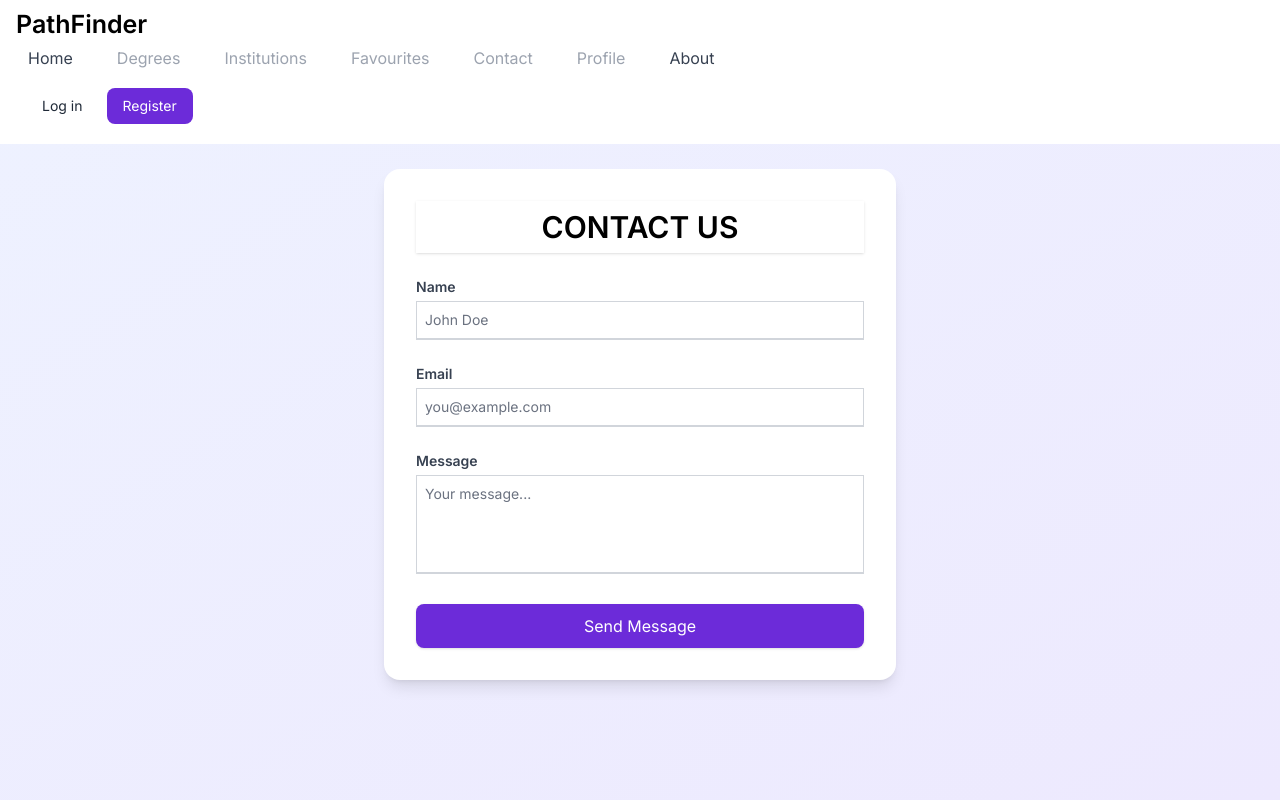
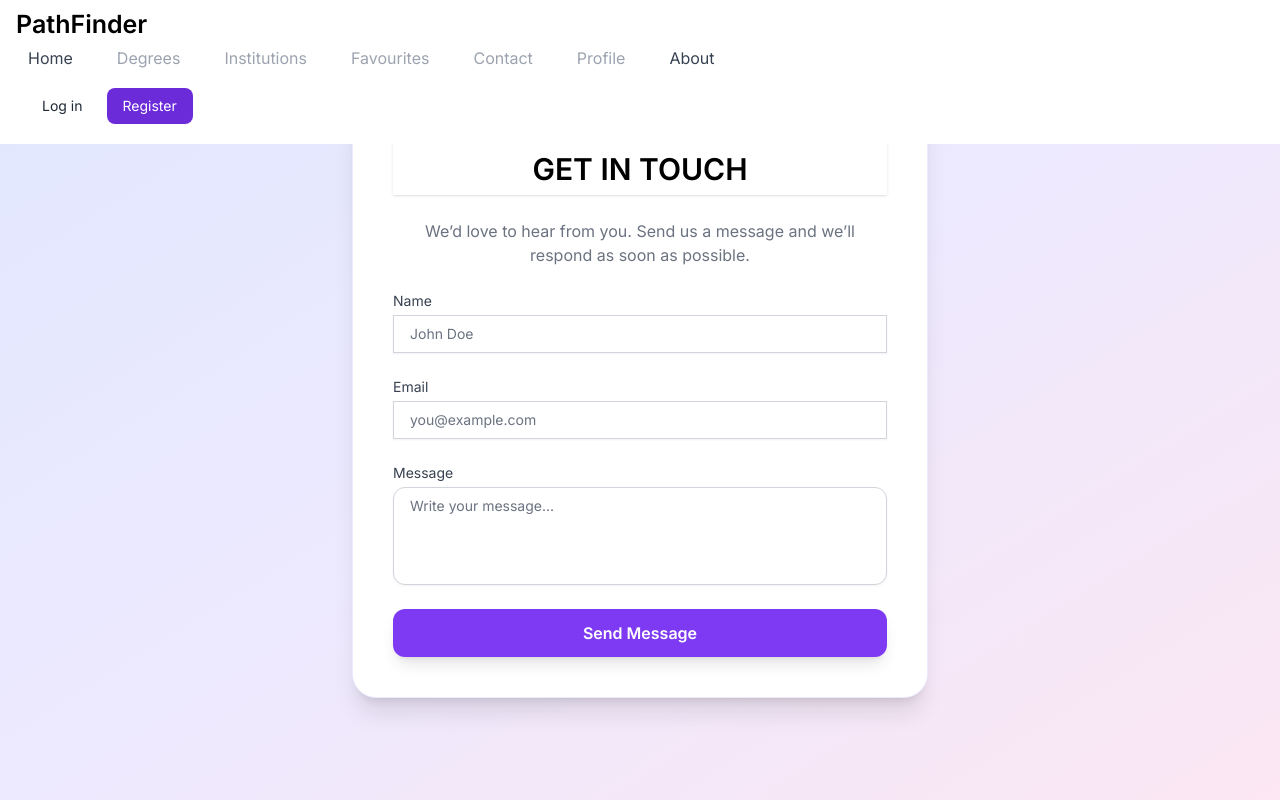
Before and after one commit to devnitht02/recommendation-engine, a Django app: template recommender/dashboard/templates/contact.html in a window 1280 px wide. Run offline with Django 5.2, Linux system fonts and the light colour scheme; the template is opened without the code that fills it, so the values that code supplies are empty; some libraries are stand-ins or nearby versions.

Commit message:
contact jquery handling and validation

```diff
--- a/recommender/dashboard/templates/contact.html
+++ b/recommender/dashboard/templates/contact.html
@@ -5,58 +5,98 @@
     <link rel="stylesheet" href="{% static 'src/dashboard.css' %}">
 {% endblock css_cdn %}
 
-{% block js_cdn %}
-{% endblock js_cdn %}
+{% block content %}
+    <!-- Contact Page Layout -->
+    <div class="min-h-screen bg-gradient-to-br from-indigo-100 via-purple-100 to-pink-100 flex items-center justify-center px-4 py-24">
+        <div class="w-full max-w-xl bg-white border border-purple-100 rounded-3xl shadow-xl p-10 space-y-6">
 
-{% block content %}
+            <h1 class="text-center text-3xl font-semibold text-black bg-white py-2 shadow w-full max-w-xl mx-auto mb-6">
+                GET IN TOUCH
+            </h1>
+            <p class="text-center text-gray-500">We’d love to hear from you. Send us a message and we’ll respond as soon
+                as possible.</p>
 
-
-    <div class="min-h-screen bg-gradient-to-br from-indigo-50 to-purple-100 flex items-center justify-center pt-28 pb-16">
-        <div class="w-full max-w-lg bg-white rounded-2xl shadow-lg p-8">
-            <h1 class="text-center text-3xl font-semibold text-black bg-white py-2 shadow w-full max-w-xl mx-auto mb-6">
-                CONTACT US
-            </h1>
-
-            <form action="{% url 'dashboard:contact_page' %}" method="POST" class="space-y-6">
+            <form action="{% url 'dashboard:contact_page' %}" method="POST" class="space-y-6" id="contact-form">
                 {% csrf_token %}
 
                 <div>
-                    <label for="name" class="block text-sm font-semibold text-gray-700 mb-1">Name</label>
+                    <label for="name" class="block text-sm font-medium text-gray-700">Name</label>
                     <input type="text" id="name" name="name" placeholder="John Doe"
-                           class="w-full border-b-2 border-gray-300 bg-transparent px-2 py-2 text-sm focus:outline-none focus:border-purple-600"
+                           class="mt-1 block w-full rounded-xl border border-gray-300 px-4 py-2 shadow-sm focus:border-purple-500 focus:ring-1 focus:ring-purple-500 text-sm"
                            required>
                 </div>
 
                 <div>
-                    <label for="email" class="block text-sm font-semibold text-gray-700 mb-1">Email</label>
+                    <label for="email" class="block text-sm font-medium text-gray-700">Email</label>
                     <input type="email" id="email" name="email" placeholder="you@example.com"
-                           class="w-full border-b-2 border-gray-300 bg-transparent px-2 py-2 text-sm focus:outline-none focus:border-purple-600"
+                           class="mt-1 block w-full rounded-xl border border-gray-300 px-4 py-2 shadow-sm focus:border-purple-500 focus:ring-1 focus:ring-purple-500 text-sm"
                            required>
                 </div>
 
                 <div>
-                    <label for="message" class="block text-sm font-semibold text-gray-700 mb-1">Message</label>
-                    <textarea id="message" name="message" rows="4" placeholder="Your message..."
-                              class="w-full border-b-2 border-gray-300 bg-transparent px-2 py-2 text-sm focus:outline-none focus:border-purple-600 resize-none"
+                    <label for="message" class="block text-sm font-medium text-gray-700">Message</label>
+                    <textarea id="message" name="message" rows="4" placeholder="Write your message..."
+                              class="mt-1 block w-full rounded-xl border border-gray-300 px-4 py-2 shadow-sm focus:border-purple-500 focus:ring-1 focus:ring-purple-500 text-sm resize-none"
                               required></textarea>
                 </div>
 
                 <button type="submit" id="send-message"
-                        class="w-full bg-purple-700 hover:bg-purple-800 text-white font-medium py-2.5 rounded-lg shadow transition duration-300 ease-in-out">
+                        class="w-full bg-purple-600 hover:bg-purple-700 text-white font-semibold py-3 rounded-xl transition duration-300 shadow-lg">
                     Send Message
                 </button>
+
+                <!-- Loading Spinner -->
+                <div id="form-loading" class="flex justify-center mt-4 hidden">
+                    <div role="status">
+                        <svg aria-hidden="true" class="w-6 h-6 text-purple-600 animate-spin fill-purple-700"
+                             viewBox="0 0 100 101" fill="none" xmlns="http://www.w3.org/2000/svg">
+                            <path d="M100 50.59a50 50 0 1 1-10.67-31.49l-8.6 6.4a41.67 41.67 0 1 0 8.62 29.34h10.65z"
+                                  fill="currentColor"/>
+                        </svg>
+                        <span class="sr-only">Loading...</span>
+                    </div>
+                </div>
+
+                <!-- Unified Info Popup -->
+                <div id="info-popup"
+                     class="fixed top-0 left-0 w-full h-full bg-black bg-opacity-60 hidden z-50 flex items-center justify-center">
+                    <div class="bg-white rounded-2xl shadow-xl p-6 w-full max-w-sm text-center">
+                        <!-- Loading spinner -->
+                        <div id="popup-loader" class="flex justify-center mb-4 hidden">
+                            <div role="status">
+                                <svg aria-hidden="true" class="w-8 h-8 text-purple-500 animate-spin fill-purple-700"
+                                     viewBox="0 0 100 101" fill="none" xmlns="http://www.w3.org/2000/svg">
+                                    <path d="M100 50.59a50 50 0 1 1-10.67-31.49l-8.6 6.4a41.67 41.67 0 1 0 8.62 29.34h10.65z"
+                                          fill="currentColor"/>
+                                </svg>
+                            </div>
+                        </div>
+
+                        <h2 class="text-2xl font-semibold text-purple-700 mb-2" id="popup-title">Message</h2>
+                        <p class="text-gray-600 mb-4" id="popup-message"></p>
+
+                        <a href="#" id="popup-button"
+                           data-url-home="{% url 'dashboard:dashboard' %}"
+                           class="hidden text-white bg-purple-600 hover:bg-purple-700 font-medium py-2 px-4 rounded-lg transition">
+                            Close
+                        </a>
+                    </div>
+                </div>
+
             </form>
+
         </div>
     </div>
+
 
     <script>
         $(document).ready(function () {
             $('#send-message').click(function (e) {
                 e.preventDefault();
 
-                const name = $('input[name="name"]').val().trim();
-                const email = $('input[name="email"]').val().trim();
-                const message = $('textarea[name="message"]').val().trim();
+                const name = $('#name').val().trim();
+                const email = $('#email').val().trim();
+                const message = $('#message').val().trim();
 
                 if (!name || !email || !message) {
                     showPopup("Validation Error", "All fields are required.", "validation");
@@ -69,8 +109,10 @@
                     return;
                 }
 
-                const form = $('form')[0];
+                const form = $('#contact-form')[0];
                 const formData = new FormData(form);
+
+                showPopup("", "", "loading");
 
                 $.ajax({
                     url: $(form).attr('action'),
@@ -81,19 +123,18 @@
                     headers: {'X-Requested-With': 'XMLHttpRequest'},
                     success: function (response) {
                         if (response.status === "success") {
-                            showPopup("Message Sent Successfully", "Thanks for reaching out to us!", "success");
-                            localStorage.setItem("submittedEmail", email);
+                            showPopup("Message Sent", "", "success");
                             form.reset();
                         } else if (response.status === "error" && response.reason === "duplicate") {
                             showPopup("Already Sent", "You've already submitted a message with this email.", "validation");
                         } else if (response.status === "error" && response.reason === "email_fail") {
-                            showPopup("Email Failed", "There was an issue sending the email. Please try again later.", "error");
+                            showPopup("Email Failed", "There was a problem sending the email. Try again later.", "error");
                         } else {
-                            showPopup("Error", "An unexpected issue occurred.", "error");
+                            showPopup("Unexpected Error", "An unexpected issue occurred.", "error");
                         }
                     },
                     error: function () {
-                        showPopup("Server Error", "Try again later.", "error");
+                        showPopup("Server Error", "Unable to send message right now. Please try again.", "error");
                     }
                 });
             });
@@ -104,22 +145,36 @@
                 $('#info-popup').removeClass('hidden');
 
                 const popupBtn = $('#popup-button');
+                const popupLoader = $('#popup-loader');
+                const homeUrl = popupBtn.data("url-home");
+
+                if (status === "loading") {
+                    popupLoader.removeClass('hidden');
+                    popupBtn.addClass('hidden');
+                    $('#popup-title').text("Processing...");
+                    $('#popup-message').text("Please wait while we send your message...");
+                    return;
+                }
+
+                popupLoader.addClass('hidden');
 
                 if (status === "success") {
-                    popupBtn.attr('href', "{% url 'dashboard:dashboard' %}");
-                    popupBtn.text("Back to Home");
+                    $('#popup-title').text("Thank You!");
+                    $('#popup-message').text("Thank you for your email. We'll be in touch with you soon.");
+                    popupBtn.addClass('hidden');
+
+                    setTimeout(() => {
+                        window.location.href = homeUrl;
+                    }, 1000);
                 } else {
-                    popupBtn.attr('href', "#");
-                    popupBtn.text("Close");
-                    popupBtn.off("click").on("click", function (e) {
+                    popupBtn.text("Close").removeClass('hidden').attr("href", "#").off("click").on("click", function (e) {
                         e.preventDefault();
                         $('#info-popup').addClass('hidden');
                     });
                 }
             }
         });
-    </script>
 
 
-    {#    {% include 'footer.html' %}#}
+    </script>
 {% endblock content %}
```
Also changed, not shown: recommender/dashboard/views.py (+8 -5 lines).
